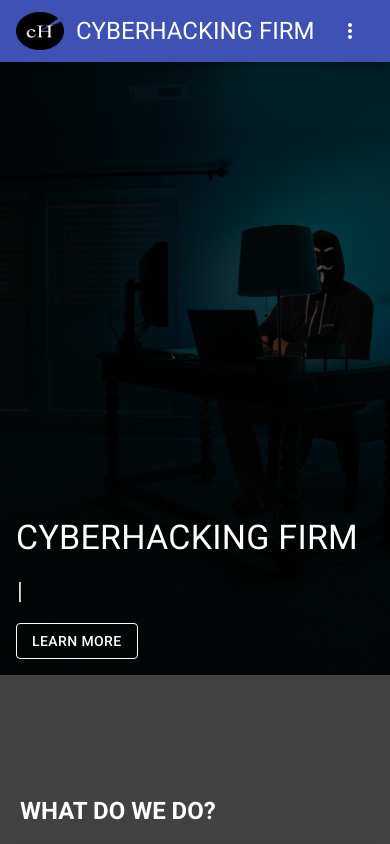
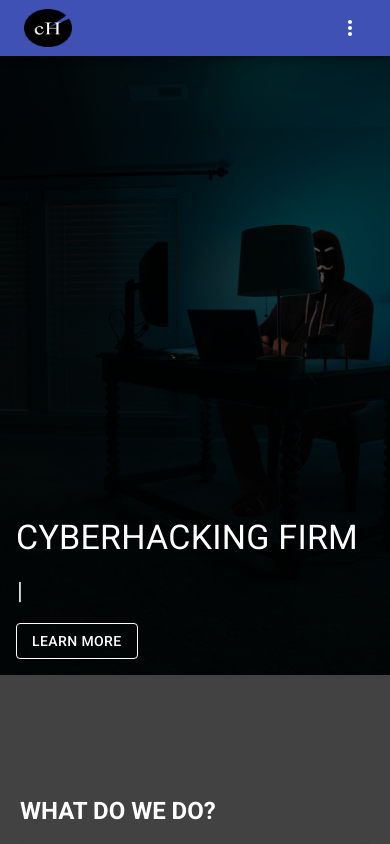
Before and after one commit to Yellow-May/cyberhacking-website-project, a React (Create React App) app: page / in a window 390 px wide. Shown: the top 844 px of the page. Built offline with nearby package versions, Linux system fonts and the light colour scheme.

Commit message:
Header changes

```diff
--- a/src/components/Header.tsx
+++ b/src/components/Header.tsx
@@ -60,12 +60,13 @@ export default function Header() {
 		<>
 			<AppBar>
 				<Toolbar>
-					<IconButton
-						edge='start'
+					<Button
+						component={Link}
+						to='/'
 						className={classes.headerLogo}
 						aria-label='company logo'>
 						<img src={logo} alt='logo' style={{ width: "3rem" }} />
-					</IconButton>
+					</Button>
 					<Link
 						to='/'
 						style={{
@@ -73,7 +74,10 @@ export default function Header() {
 							textDecoration: "none",
 							fontFamily: "inherit",
 						}}>
-						<Typography variant='h5' noWrap>
+						<Typography
+							variant='h5'
+							className={classes.headerHeading}
+							noWrap>
 							CYBERHACKING FIRM
 						</Typography>
 					</Link>
--- a/src/styles/styles.tsx
+++ b/src/styles/styles.tsx
@@ -8,6 +8,12 @@ export const useStyles = makeStyles((theme: Theme) =>
 		},
 		headerLogo: {
 			marginRight: theme.spacing(2),
+		},
+		headerHeading: {
+			display: "none",
+			[theme.breakpoints.up("sm")]: {
+				display: "block",
+			},
 		},
 		headerButtonSpacing: {
 			padding: theme.spacing(1),
```
